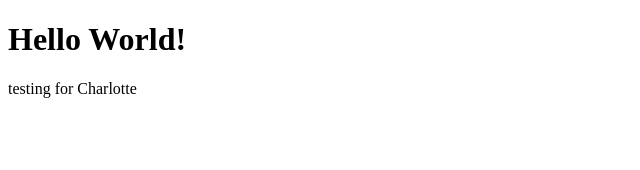
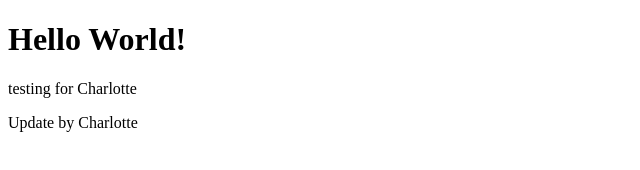
Before and after one commit to renewedspirit/test1, a plain HTML site: page index.html in a window 1280 px wide. Shown: the whole page, without its empty margins (0-640 px from the left). Drawn offline with Linux system fonts and the light colour scheme.

Commit message:
Update index.html

```diff
--- a/index.html
+++ b/index.html
@@ -8,5 +8,6 @@
 <body>
     <h1>Hello World!</h1>
     <p>testing for Charlotte</p>
+    <p>Update by Charlotte</p>
 </body>
 </html>
```
